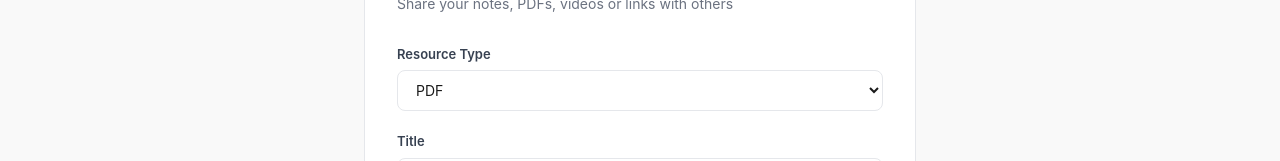
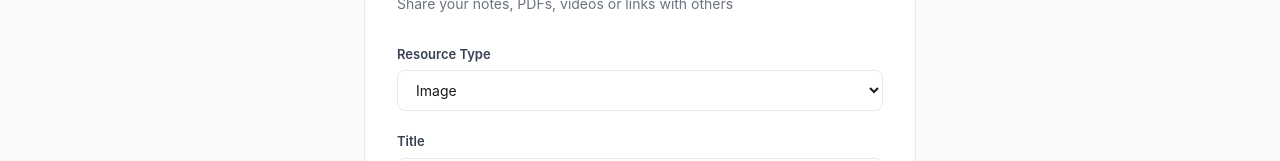
Before and after one commit to Houzsaad/student-resource-hub-frontend, a React (Vite) app: page /upload in a window 1280 px wide. Shown: the part 187-348 px from the top of the page. Built offline with nearby package versions, Linux system fonts and the light colour scheme; no server answers.

Commit message:
found the bug, cloudinary is treating pdf as image now  fixed

```diff
--- a/src/components/ResourceDetail.jsx
+++ b/src/components/ResourceDetail.jsx
@@ -26,6 +26,7 @@ function ResourceDetail() {
 
   const isLink = resource.resource_type === "link"
   const isPDF = resource.resource_type === "pdf"
+  const isImage = resource.resource_type === "image"
 
   const fileUrl = resource.file
     ? resource.file
--- a/src/components/UploadForm.jsx
+++ b/src/components/UploadForm.jsx
@@ -78,7 +78,7 @@ function UploadForm() {
                 setError("");
               }}
             >
-              <option value="pdf">PDF</option>
+              <option value="image">Image</option>
               <option value="video">Video</option>
               <option value="link">Link (URL)</option>
             </select>
```
